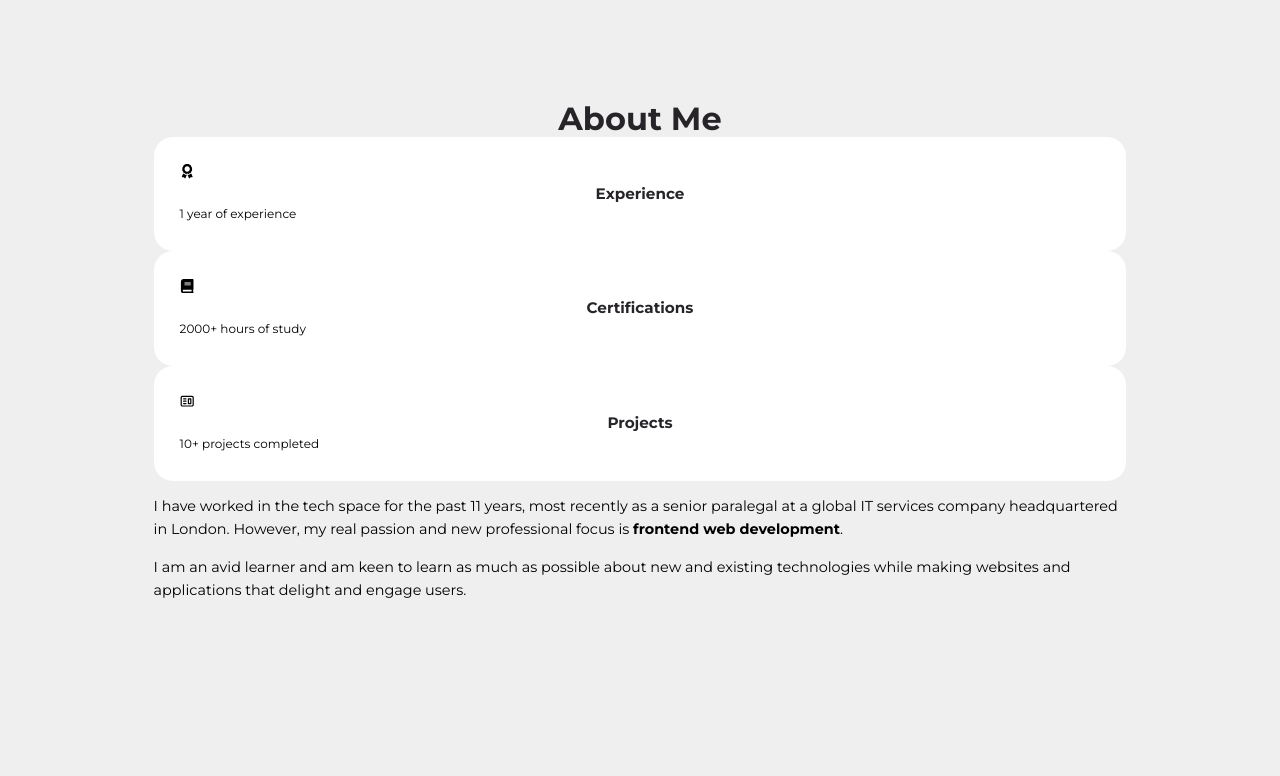
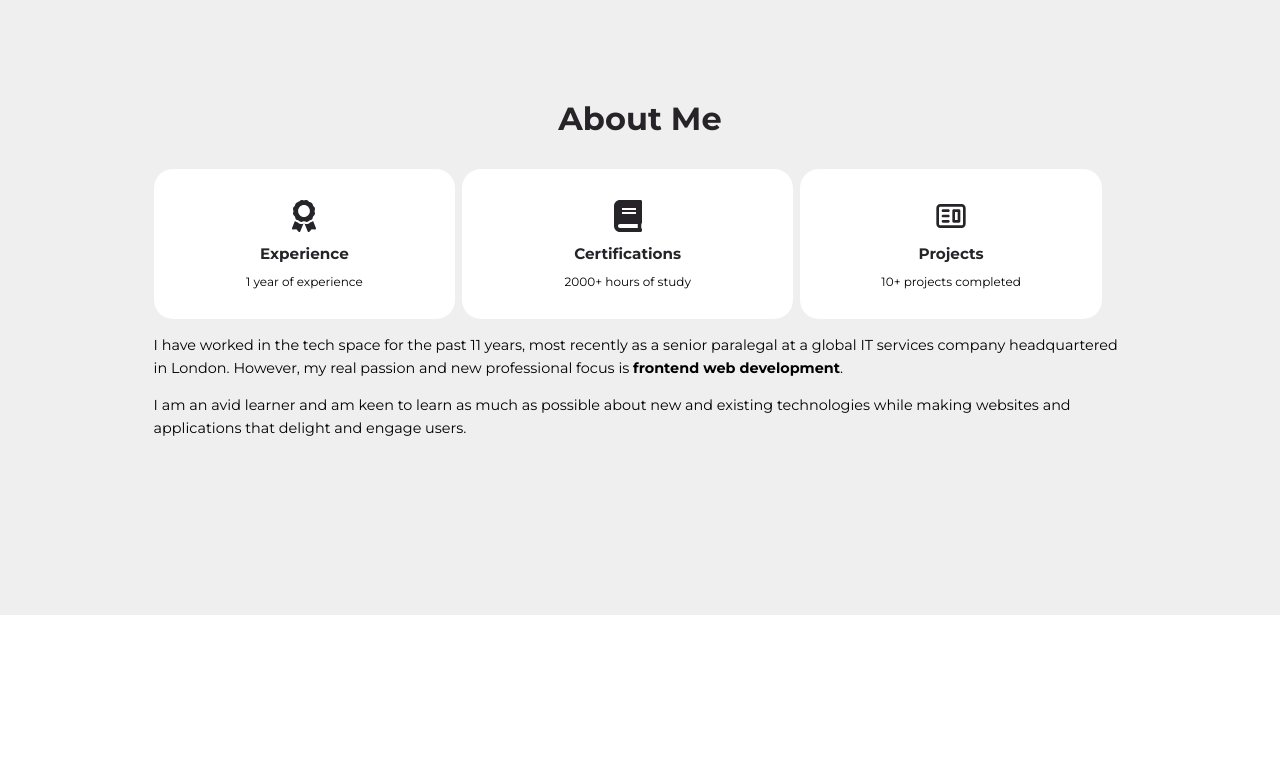
Before and after one commit to Nadia982/portfolio-2023-06-01, a React (Create React App) app: page / in a window 1280 px wide. Shown: the part 1176-1952 px from the top of the page. Built offline with nearby package versions, Linux system fonts and the light colour scheme; the HTML template or start-up script is replaced by a standard one.

Commit message:
added desktop styles for about section

```diff
--- a/src/sections/about/About.css
+++ b/src/sections/about/About.css
@@ -1,3 +1,31 @@
+#about h2 {
+    margin-bottom: 1em;
+}
+
+.about__cards {
+    display: grid;
+    grid-template-columns: 31% 34% 31%;
+    gap: 0.5em;
+    text-align: center;
+}
+
+.about__card-icon{
+    font-size: 2rem;
+    color: var(--color-black);
+    border-radius: var(--border-radius-3);
+    width: fit-content;
+    padding: 0.2em 0.2em 0;
+}
+
+.card.about__card:hover .about__card-icon{
+    background: var(--color-primary);
+    color: var(--color-white);
+}
+
+#about h5 {
+    margin-bottom: 0.5em;
+}
+
 #about p {
     margin: 1em 0;
 }
--- a/src/sections/header/Header.jsx
+++ b/src/sections/header/Header.jsx
@@ -12,7 +12,7 @@ const Header = () => {
           <h3>Natalie Gillam</h3>
 
         </div>
-        <p>I am based in <strong>London, UK</strong> and have been building websites with React and JavaScript since 2022. As at June 2023, I am <strong>open</strong> to new work opportunities. If you would like to get in touch then please:</p>
+        <p>I am based in <strong>London, UK</strong> and have been building websites with React and JavaScript since 2022. As at June 2023, I am <strong>open to new work opportunities</strong>. If you would like to get in touch then please:</p>
 
       <div className="header__cta">
       <a href="https://www.linkedin.com/in/natalie-g-b947331a/" className="btn primary">Message me on LinkedIn</a>
```
